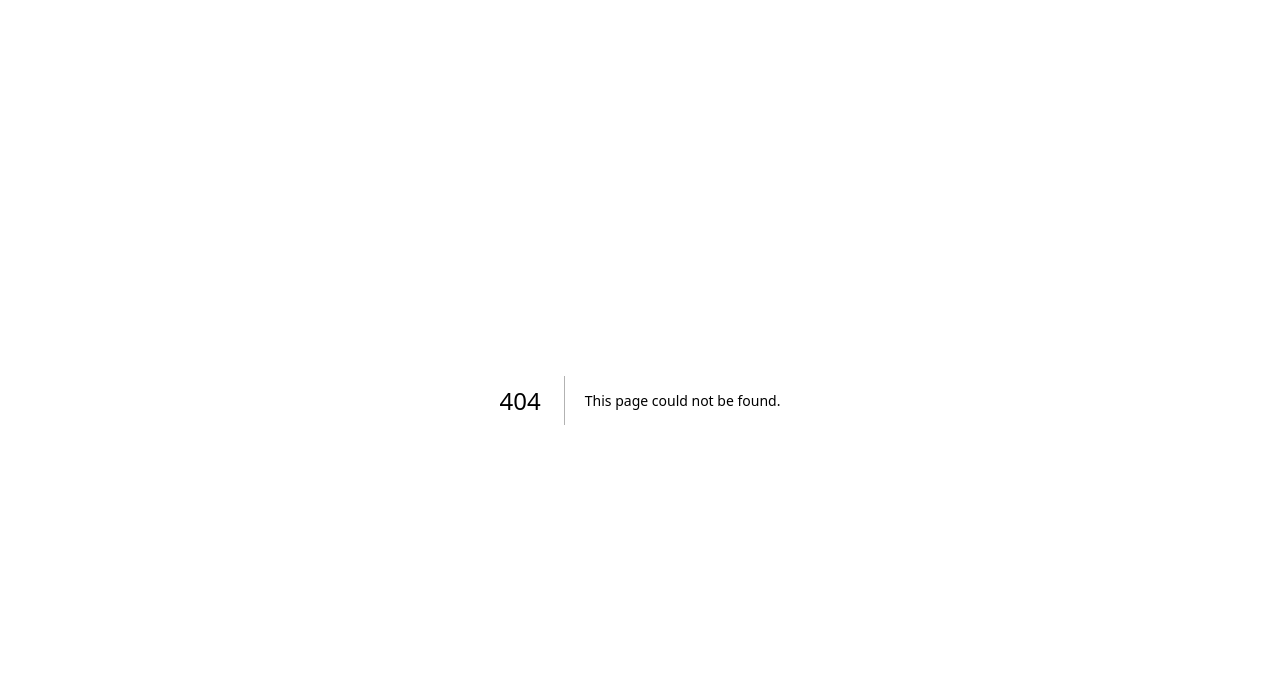
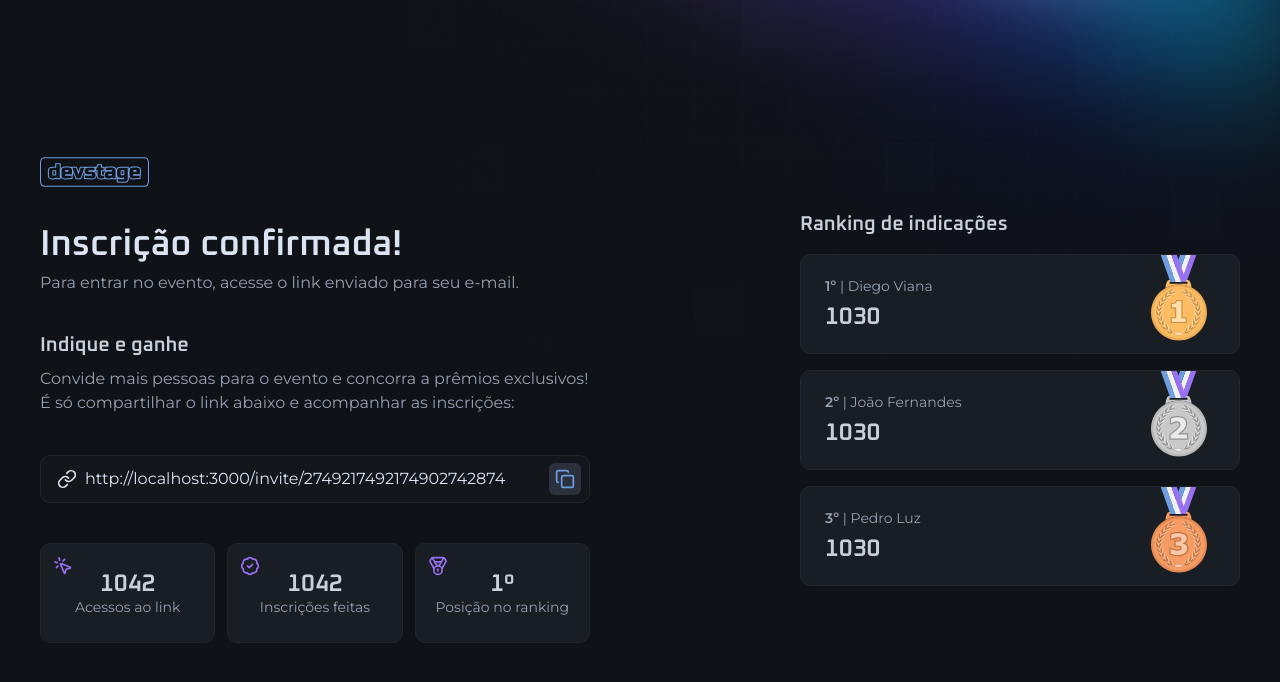
Before and after one commit to diegovds/nlw-connect, a Next.js app in the folder web/: page /invite in a window 1280 px wide. Before the commit this address had no page. Shown: the top 682 px of the page. Built offline with nearby package versions, Linux system fonts and the light colour scheme.

Commit message:
add invite page

```diff
--- a/web/package.json
+++ b/web/package.json
@@ -15,6 +15,7 @@
     "postcss": "^8.5.3",
     "react": "^19.0.0",
     "react-dom": "^19.0.0",
+    "tailwind-merge": "^3.0.1",
     "tailwindcss": "^4.0.7"
   },
   "devDependencies": {
--- /dev/null
+++ b/web/src/app/invite/invite-link-input.tsx
@@ -0,0 +1,27 @@
+'use client'
+
+import ButtonIcon from '@/components/button-icon'
+import { InputField, InputIcon, InputRoot } from '@/components/input'
+import { Copy, Link } from 'lucide-react'
+
+interface InviteLinkInputProps {
+  inviteLink: string
+}
+
+export function InviteLinkInput({ inviteLink }: InviteLinkInputProps) {
+  function copyInviteLink() {
+    navigator.clipboard.writeText(inviteLink)
+  }
+
+  return (
+    <InputRoot>
+      <InputIcon>
+        <Link className="size-5" />
+      </InputIcon>
+      <InputField readOnly defaultValue={inviteLink} />
+      <ButtonIcon className="-mr-2" onClick={copyInviteLink}>
+        <Copy className="size-5" />
+      </ButtonIcon>
+    </InputRoot>
+  )
+}
--- /dev/null
+++ b/web/src/app/invite/page.tsx
@@ -0,0 +1,40 @@
+import Image from 'next/image'
+import logo from '../../assets/Logo.svg'
+import { InviteLinkInput } from './invite-link-input'
+import { Stats } from './stats'
+import { Ranking } from './ranking'
+
+export default function InvitePage() {
+  const inviteLink = 'http://localhost:3000/invite/2749217492174902742874'
+
+  return (
+    <div className="flex min-h-dvh flex-col items-center justify-between gap-16 md:flex-row">
+      <div className="flex w-full max-w-[550px] flex-col gap-10">
+        <Image src={logo} alt="devstage" className="h-[30px] w-[108.5px]" />
+        <div className="space-y-2">
+          <h1 className="font-heading text-4xl leading-none font-semibold text-gray-100">
+            Inscrição confirmada!
+          </h1>
+          <p className="text-gray-300">
+            Para entrar no evento, acesse o link enviado para seu e-mail.
+          </p>
+        </div>
+        <div className="space-y-6">
+          <div className="space-y-3">
+            <h2 className="font-heading text-xl leading-none font-semibold text-gray-200">
+              Indique e ganhe
+            </h2>
+            <p className="text-gray-300">
+              Convide mais pessoas para o evento e concorra a prêmios
+              exclusivos! É só compartilhar o link abaixo e acompanhar as
+              inscrições:
+            </p>
+          </div>
+        </div>
+        <InviteLinkInput inviteLink={inviteLink} />
+        <Stats />
+      </div>
+      <Ranking />
+    </div>
+  )
+}
--- /dev/null
+++ b/web/src/app/invite/ranking.tsx
@@ -0,0 +1,43 @@
+import Image from 'next/image'
+import medalCooper from '../../assets/Medal_3.svg'
+import medalGold from '../../assets/Medal_1.svg'
+import medalSilver from '../../assets/Medal_2.svg'
+
+export function Ranking() {
+  return (
+    <div className="w-full max-w-[440px] space-y-5">
+      <h2 className="font-heading text-xl leading-none font-semibold text-gray-200">
+        Ranking de indicações
+      </h2>
+      <div className="space-y-4">
+        <div className="relative flex flex-col justify-center gap-3 rounded-xl border border-gray-600 bg-gray-700 p-6">
+          <span className="text-sm leading-none text-gray-300">
+            <span className="font-semibold">1&ordm;</span> | Diego Viana
+          </span>
+          <span className="font-heading text-2xl leading-none font-semibold text-gray-200">
+            1030
+          </span>
+          <Image src={medalGold} alt="" className="absolute top-0 right-8" />
+        </div>
+        <div className="relative flex flex-col justify-center gap-3 rounded-xl border border-gray-600 bg-gray-700 p-6">
+          <span className="text-sm leading-none text-gray-300">
+            <span className="font-semibold">2&ordm;</span> | João Fernandes
+          </span>
+          <span className="font-heading text-2xl leading-none font-semibold text-gray-200">
+            1030
+          </span>
+          <Image src={medalSilver} alt="" className="absolute top-0 right-8" />
+        </div>
+        <div className="relative flex flex-col justify-center gap-3 rounded-xl border border-gray-600 bg-gray-700 p-6">
+          <span className="text-sm leading-none text-gray-300">
+            <span className="font-semibold">3&ordm;</span> | Pedro Luz
+          </span>
+          <span className="font-heading text-2xl leading-none font-semibold text-gray-200">
+            1030
+          </span>
+          <Image src={medalCooper} alt="" className="absolute top-0 right-8" />
+        </div>
+      </div>
+    </div>
+  )
+}
--- /dev/null
+++ b/web/src/app/invite/stats.tsx
@@ -0,0 +1,35 @@
+import { BadgeCheck, Medal, MousePointerClick } from 'lucide-react'
+
+export function Stats() {
+  return (
+    <div className="grid gap-3 md:grid-cols-3">
+      <div className="relative flex flex-col items-center justify-center gap-1 rounded-xl border border-gray-600 bg-gray-700 px-4 py-7">
+        <span className="font-heading text-2xl leading-none font-semibold text-gray-200">
+          1042
+        </span>
+        <span className="text-center text-sm leading-none text-gray-300">
+          Acessos ao link
+        </span>
+        <MousePointerClick className="text-purple absolute top-3 left-3 size-5" />
+      </div>
+      <div className="relative flex flex-col items-center justify-center gap-1 rounded-xl border border-gray-600 bg-gray-700 px-4 py-7">
+        <span className="font-heading text-2xl leading-none font-semibold text-gray-200">
+          1042
+        </span>
+        <span className="text-center text-sm leading-none text-gray-300">
+          Inscrições feitas
+        </span>
+        <BadgeCheck className="text-purple absolute top-3 left-3 size-5" />
+      </div>
+      <div className="relative flex flex-col items-center justify-center gap-1 rounded-xl border border-gray-600 bg-gray-700 px-4 py-7">
+        <span className="font-heading text-2xl leading-none font-semibold text-gray-200">
+          1&ordm;
+        </span>
+        <span className="text-center text-sm leading-none text-gray-300">
+          Posição no ranking
+        </span>
+        <Medal className="text-purple absolute top-3 left-3 size-5" />
+      </div>
+    </div>
+  )
+}
```
Also changed, not shown: 1 other file (tests, documents, lock files or other folders).
